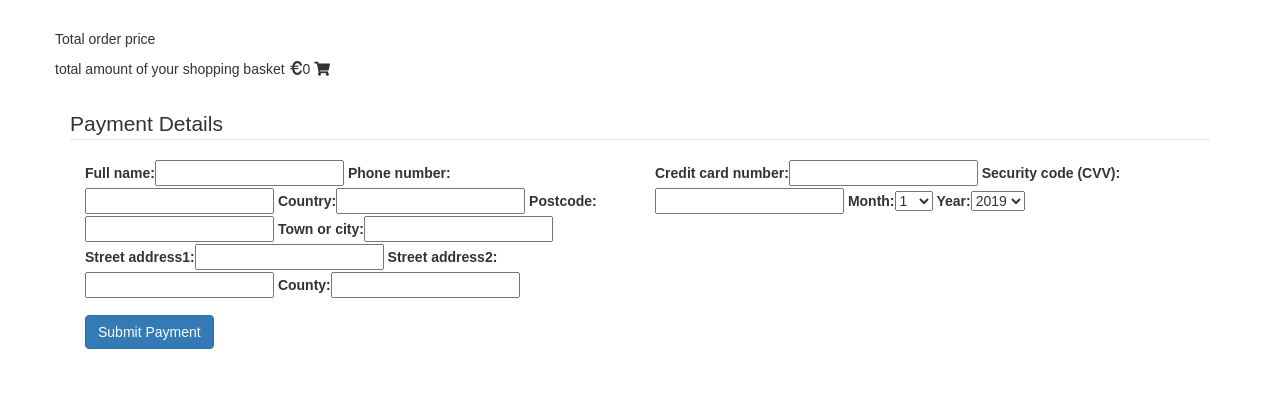
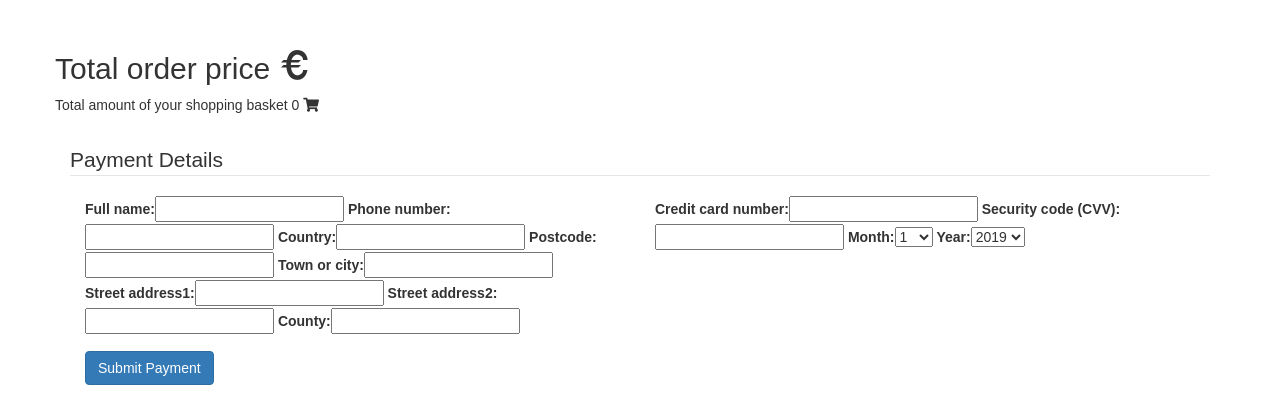
Before and after one commit to nikl881/food-delivery-app, a Django app: page /checkout/ in a window 1280 px wide. Shown: the part 401-821 px from the top of the page. Run offline with Django 3.2, Linux system fonts and the light colour scheme; the visitor is signed in with stand-in values (Sample User, id 1); some libraries are stand-ins or nearby versions.

Commit message:
debugged layout issue checkout app

```diff
--- a/checkout/templates/checkout.html
+++ b/checkout/templates/checkout.html
@@ -21,17 +21,17 @@
 
                 <div class="caption">
                     <h3>{{ item.product.name }}</h3>
-                    <p class="product-description">{{ item.product.descriptio }}</p>
+                    <p class="product-description">{{ item.product.description }}</p>
                     <p>{{ item.quantity }}</p>
-                    <p>item.product.price</p>
+                    <p>{{ item.product.price}}</p>
                 </div>
             </div>
         </div>
     {% endfor %}
 </div>
 <div class="row">
-    <p>Total order price</p>
-    <p> total amount of your shopping basket <span class="glyphicon glyphicon-euro" aria-hidden="true"></span>{{ total }} <i class="fas fa-shopping-cart"></i></p>
+    <h2>Total order price <span class="glyphicon glyphicon-euro" aria-hidden="true"></span></h2>
+    <p> Total amount of your shopping basket {{ total }} <i class="fas fa-shopping-cart"></i></p>
     <br>
 </div>
 
```
